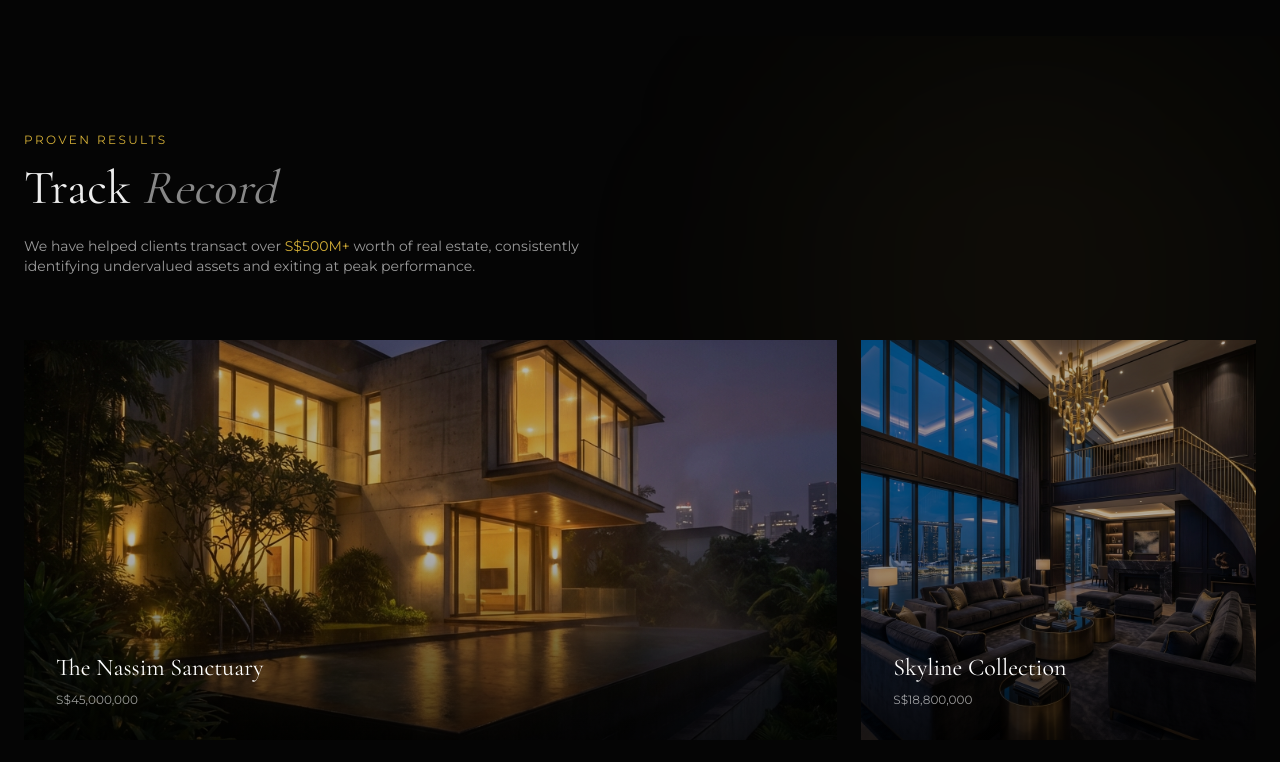
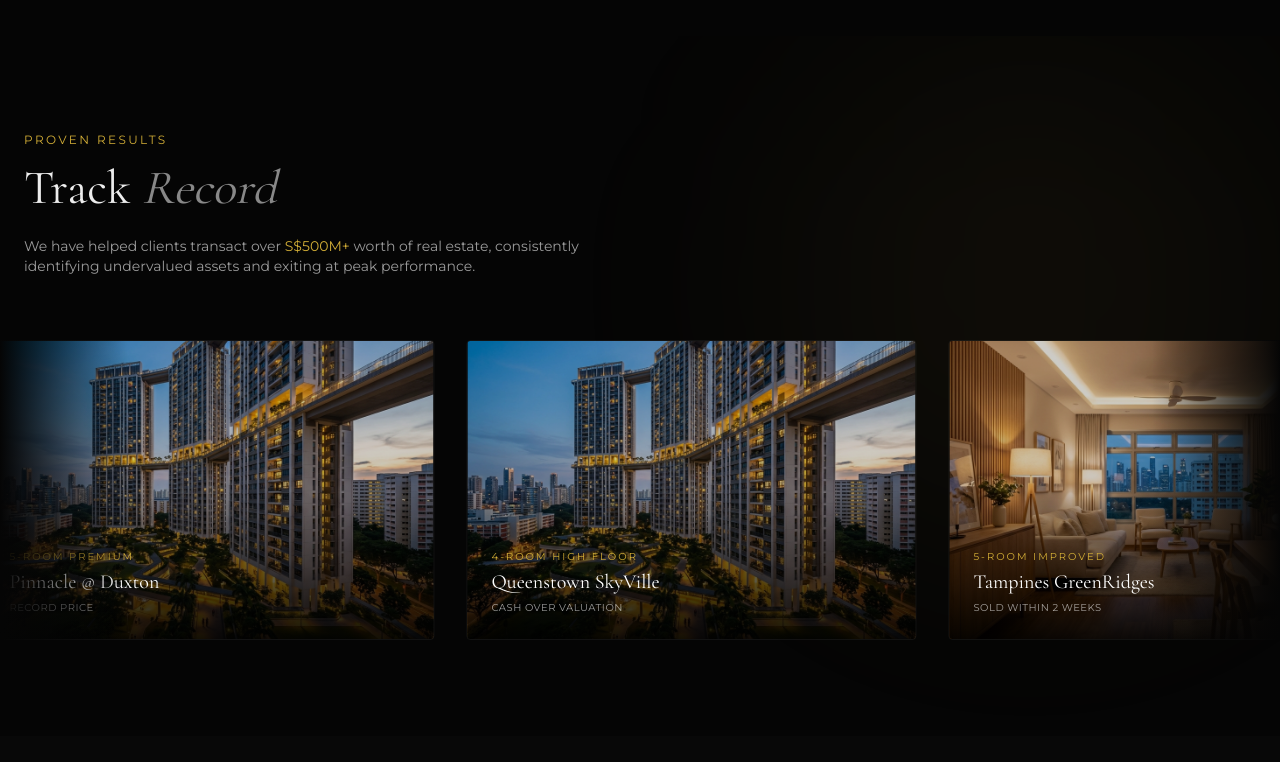
Before and after one commit to usama-1998/Leng-and-Albert-Property, a Next.js app: page / in a window 1280 px wide. Shown: the part 2020-2782 px from the top of the page. Built offline with nearby package versions, Linux system fonts and the light colour scheme.

Commit message:
Update portfolio to infinite scroll and redesign why us section

```diff
--- a/components/portfolio.tsx
+++ b/components/portfolio.tsx
@@ -6,50 +6,47 @@ import Image from "next/image";
 const portfolioItems = [
     {
         id: 1,
-        title: "The Nassim Sanctuary",
-        category: "Good Class Bungalow",
-        price: "S$45,000,000",
-        image: "/portfolio-1.png",
-        span: "col-span-1 md:col-span-2",
+        title: "Bishan Loft Exec Maisonette",
+        category: "HDB Executive",
+        price: "Sold above valuation",
+        image: "/track-record-1.png",
     },
     {
         id: 2,
-        title: "Skyline Collection",
-        category: "Super Penthouse",
-        price: "S$18,800,000",
-        image: "/portfolio-2.png",
-        span: "col-span-1",
+        title: "Pinnacle @ Duxton",
+        category: "5-Room Premium",
+        price: "Record Price",
+        image: "/track-record-2.png",
     },
     {
         id: 3,
-        title: "Marina Bay Suites",
-        category: "Luxury Apartment",
-        price: "S$12,500,000",
-        image: "/portfolio-2.png", // Reusing for demo, ideally different
-        span: "col-span-1",
+        title: "Queenstown SkyVille",
+        category: "4-Room High Floor",
+        price: "Cash Over Valuation",
+        image: "/track-record-2.png",
     },
     {
         id: 4,
-        title: "Emerald Hill Conservation",
-        category: "Heritage Shophouse",
-        price: "S$22,000,000",
-        image: "/portfolio-1.png", // Reusing for demo
-        span: "col-span-1 md:col-span-2",
+        title: "Tampines GreenRidges",
+        category: "5-Room Improved",
+        price: "Sold within 2 weeks",
+        image: "/track-record-1.png",
     },
 ];
+
+const trackRecordItems = [...portfolioItems, ...portfolioItems, ...portfolioItems]; // Tripling for smooth loop
 
 export default function Portfolio() {
     return (
         <section className="py-24 bg-[#050505] relative overflow-hidden">
             <div className="absolute top-0 right-0 w-[500px] h-[500px] bg-[#D4AF37]/5 rounded-full blur-[120px] pointer-events-none" />
 
-            <div className="max-w-7xl mx-auto px-6">
+            <div className="max-w-7xl mx-auto px-6 mb-16">
                 <motion.div
                     initial={{ opacity: 0, y: 20 }}
                     whileInView={{ opacity: 1, y: 0 }}
                     transition={{ duration: 0.8 }}
                     viewport={{ once: true }}
-                    className="mb-16"
                 >
                     <span className="font-montserrat text-[#D4AF37] text-xs tracking-[0.2em] uppercase block mb-4">
                         Proven Results
@@ -61,35 +58,40 @@ export default function Portfolio() {
                         We have helped clients transact over <span className="text-[#D4AF37]">S$500M+</span> worth of real estate, consistently identifying undervalued assets and exiting at peak performance.
                     </p>
                 </motion.div>
+            </div>
 
-                <div className="grid grid-cols-1 md:grid-cols-3 gap-6">
-                    {portfolioItems.map((item, index) => (
-                        <motion.div
-                            key={item.id}
-                            initial={{ opacity: 0, y: 20 }}
-                            whileInView={{ opacity: 1, y: 0 }}
-                            transition={{ duration: 0.6, delay: index * 0.1 }}
-                            viewport={{ once: true }}
-                            className={`group relative h-[400px] overflow-hidden ${item.span} cursor-pointer`}
+            <div className="relative w-full overflow-hidden">
+                <div className="absolute inset-y-0 left-0 w-32 bg-gradient-to-r from-[#050505] to-transparent z-10 pointer-events-none" />
+                <div className="absolute inset-y-0 right-0 w-32 bg-gradient-to-l from-[#050505] to-transparent z-10 pointer-events-none" />
+
+                <motion.div
+                    className="flex gap-8 w-max"
+                    animate={{ x: ["0%", "-50%"] }}
+                    transition={{ duration: 40, ease: "linear", repeat: Infinity }}
+                >
+                    {trackRecordItems.map((item, index) => (
+                        <div
+                            key={`${item.id}-${index}`}
+                            className="relative w-[350px] md:w-[450px] h-[300px] flex-shrink-0 group overflow-hidden border border-white/5 rounded-sm"
                         >
                             <Image
                                 src={item.image}
                                 alt={item.title}
                                 fill
-                                className="object-cover transition-transform duration-700 group-hover:scale-110 opacity-70 group-hover:opacity-100"
+                                className="object-cover transition-transform duration-700 group-hover:scale-110 opacity-80 group-hover:opacity-100"
                             />
-                            <div className="absolute inset-0 bg-gradient-to-t from-black/80 via-transparent to-transparent opacity-80 group-hover:opacity-60 transition-opacity" />
+                            <div className="absolute inset-0 bg-gradient-to-t from-black/90 via-transparent to-transparent" />
 
-                            <div className="absolute bottom-0 left-0 p-8 w-full">
-                                <span className="font-montserrat text-[#D4AF37] text-[10px] tracking-[0.2em] uppercase block mb-2 opacity-0 group-hover:opacity-100 transition-all duration-500 transform translate-y-4 group-hover:translate-y-0">
+                            <div className="absolute bottom-0 left-0 p-6 w-full">
+                                <span className="font-montserrat text-[#D4AF37] text-[10px] tracking-[0.2em] uppercase block mb-1">
                                     {item.category}
                                 </span>
-                                <h3 className="font-cormorant text-2xl text-white mb-2">{item.title}</h3>
-                                <p className="font-montserrat text-white/60 text-xs">{item.price}</p>
+                                <h3 className="font-cormorant text-xl text-white mb-1">{item.title}</h3>
+                                <p className="font-montserrat text-white/60 text-[10px] uppercase tracking-wider">{item.price}</p>
                             </div>
-                        </motion.div>
+                        </div>
                     ))}
-                </div>
+                </motion.div>
             </div>
         </section>
     );
```
Also changed, not shown: components/why-us.tsx (+86 -45 lines), public/blueprint-bg.png (added).
